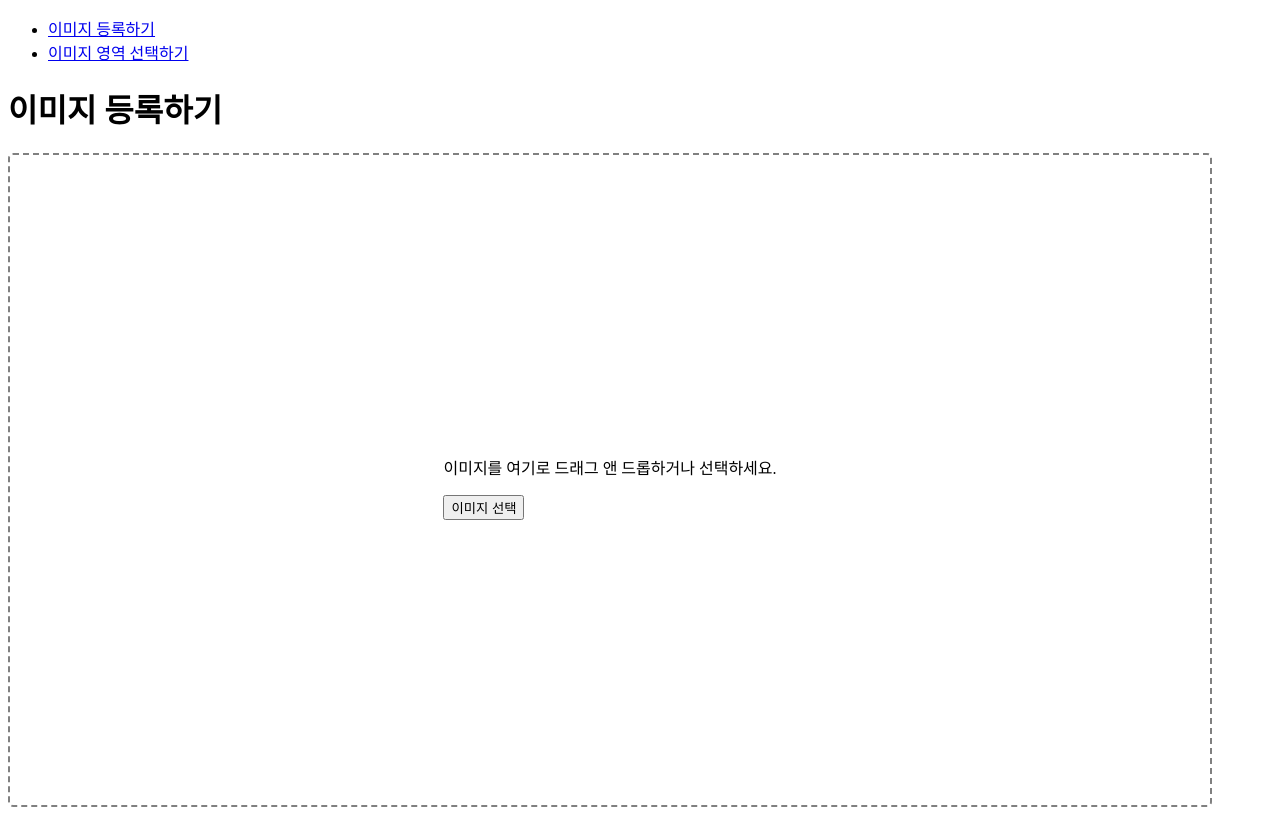
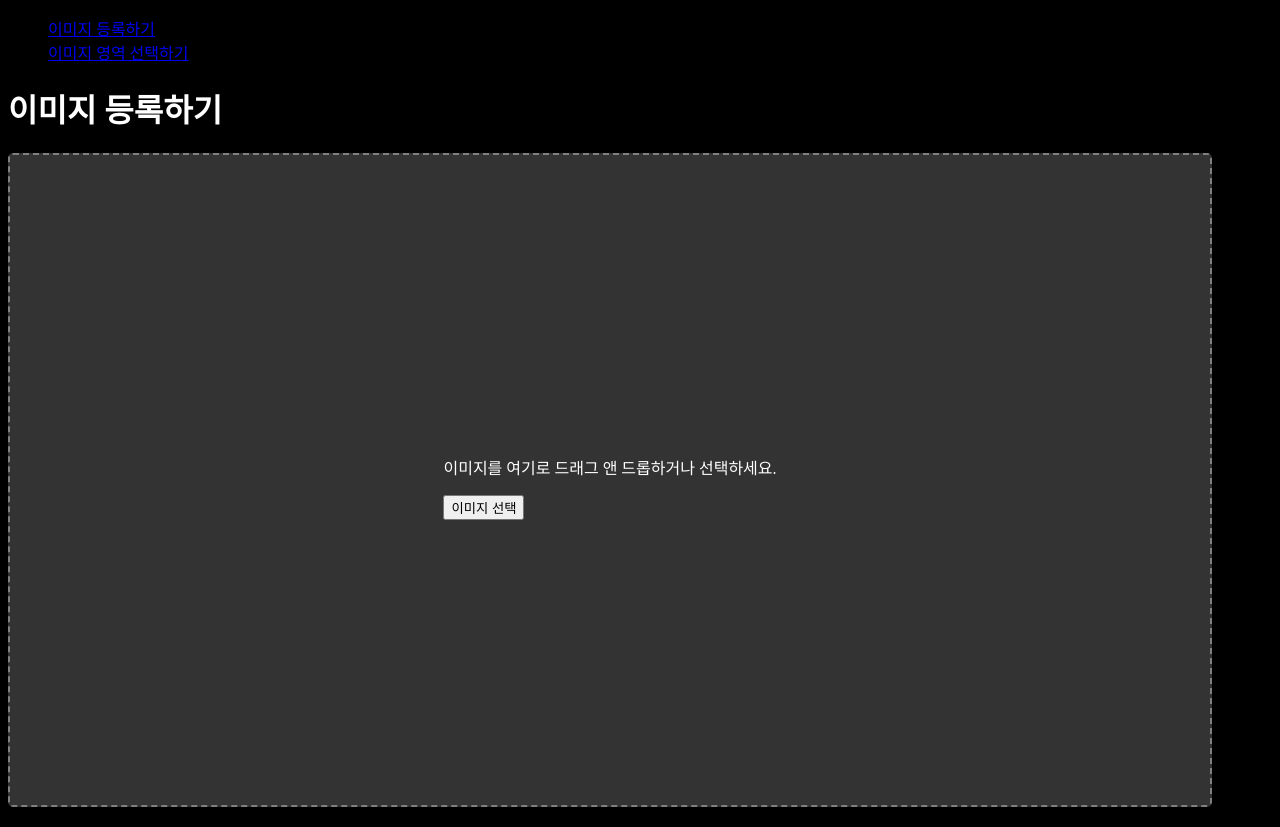
Before and after one commit to swuniv-marveling/SWUniv_Hackaton_FrontEnd, a React (Create React App) app: page /user/imageinput in a window 1280 px wide. Built offline with nearby package versions, Linux system fonts and the light colour scheme.

Commit message:
feat: 디자인 반영

```diff
--- a/src/App.css
+++ b/src/App.css
@@ -1,2 +1,5 @@
-.App {
+.app {
+  background-image: url('/path/to/your/image.jpg'); /* 원하는 이미지 경로로 변경 */
+  background-repeat: no-repeat;
+  background-size: cover;
 }
--- a/src/imageinput.jsx
+++ b/src/imageinput.jsx
@@ -38,7 +38,7 @@ const ImageUpload = () => {
   };
 
   return (
-    <div>
+    <div style={{ backgroundColor: 'transparent', color: 'white' }}>
       <h1>이미지 등록하기</h1>
       <div
         onDrop={handleDrop}
@@ -54,6 +54,7 @@ const ImageUpload = () => {
           margin: '20px 0',
           position: 'relative',
           overflow: 'hidden',
+          backgroundColor: 'rgba(255, 255, 255, 0.2)',
         }}
       >
         <input
--- /dev/null
+++ b/src/index.css
@@ -0,0 +1,4 @@
+
+body {
+  background-color: black;
+}
--- a/src/index.js
+++ b/src/index.js
@@ -1,5 +1,6 @@
 import React from 'react';
 import ReactDOM from 'react-dom/client';
+import './index.css';
 import App from './App';
 const root = ReactDOM.createRoot(document.getElementById('root'));
 root.render(
```
